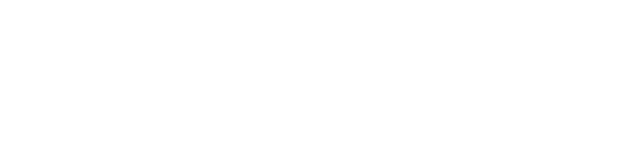
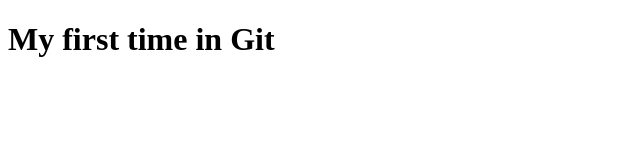
Before and after one commit to Prabhat1579/WebProjects, a plain HTML site: page index.html in a window 1280 px wide. Shown: the whole page, without its empty margins (0-640 px from the left). Drawn offline with Linux system fonts and the light colour scheme.

Commit message:
add container

```diff
--- a/index.html
+++ b/index.html
@@ -6,6 +6,9 @@
     <meta name="viewport" content="width=device-width, initial-scale=1.0">
     <title>Document</title>
 </head>
+<div class="contianer">
+    <h1>My first time in Git</h1>
+</div>
 <body>
 
 </body>
```
